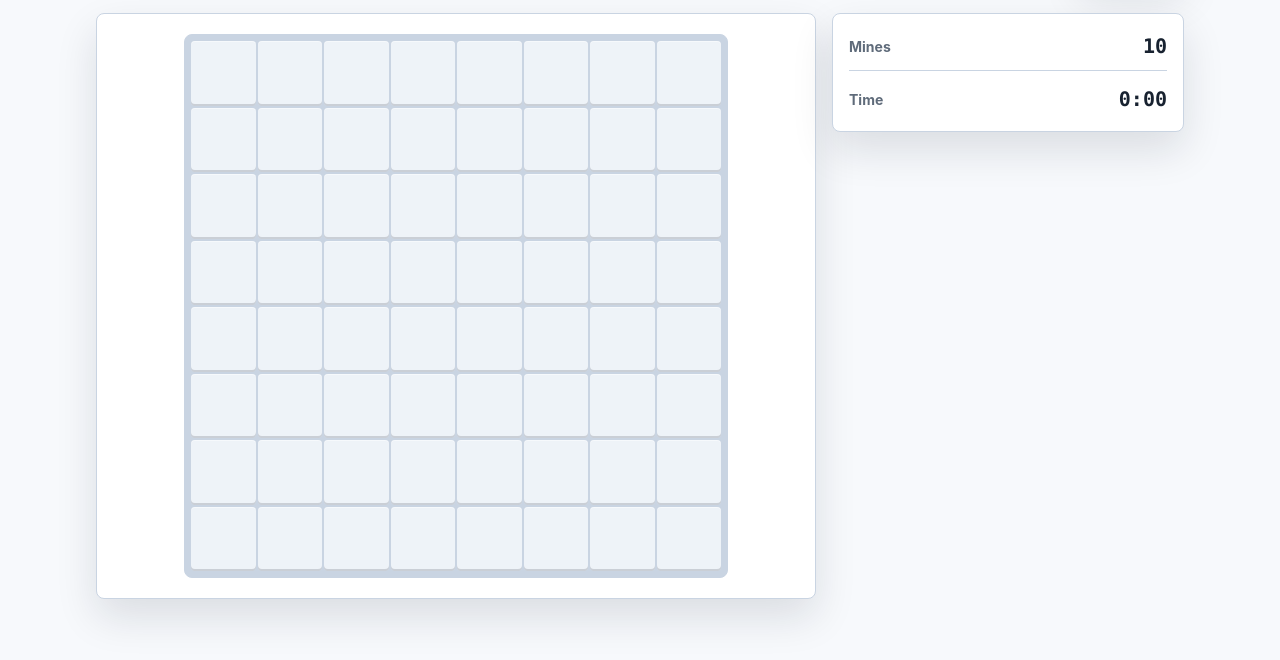
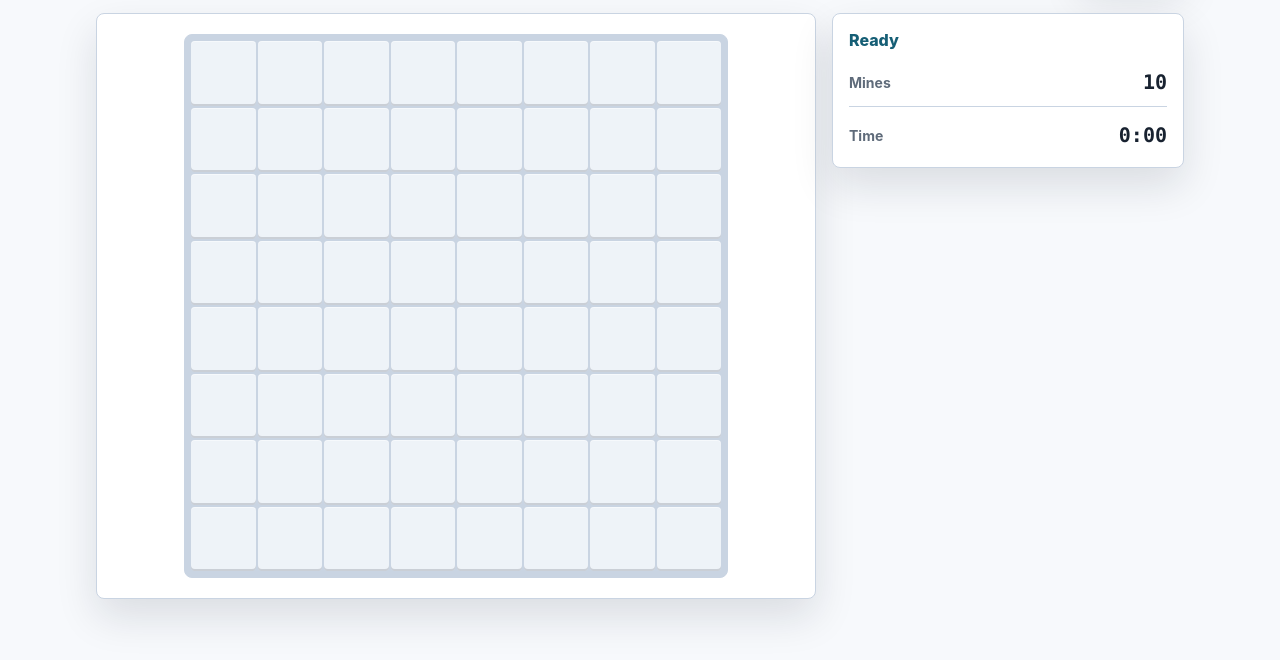
Before and after one commit to mtplayground/mct-test-u-agmn-mct-test-user, a website built with Vite: page index.html in a window 1280 px wide. Shown: the part 116-776 px from the top of the page. Built offline with nearby package versions, Linux system fonts and the light colour scheme.

Commit message:
feat: Implement status bar (mine counter, timer, status text)

```diff
--- a/src/main.ts
+++ b/src/main.ts
@@ -4,6 +4,7 @@ import './styles/board.css';
 
 import { createGameState } from './game/engine';
 import { createBoardView } from './ui/board-view';
+import { createStatusBar } from './ui/status-bar';
 
 const INITIAL_BOARD_CONFIG = {
   rows: 8,
@@ -28,7 +29,7 @@ appRoot.innerHTML = `
         <p class="app-kicker">Minesweeper</p>
         <h1 id="app-title">${safeAppTitle}</h1>
       </div>
-      <div class="status-pill" aria-label="Game status">Ready</div>
+      <div class="status-pill" aria-label="Game status" data-status-summary>Ready</div>
     </header>
 
     <main class="app-main" aria-labelledby="app-title">
@@ -37,28 +38,33 @@ appRoot.innerHTML = `
       </section>
 
       <aside class="info-panel" aria-label="Game details">
-        <section class="metric-group" aria-label="Current game metrics">
-          <div class="metric">
-            <span class="metric-label">Mines</span>
-            <strong class="metric-value">${String(INITIAL_BOARD_CONFIG.mines)}</strong>
-          </div>
-          <div class="metric">
-            <span class="metric-label">Time</span>
-            <strong class="metric-value">0:00</strong>
-          </div>
-        </section>
+        <div data-status-bar></div>
       </aside>
     </main>
   </div>
 `;
 
 const boardElement = appRoot.querySelector<HTMLElement>('[data-board-view]');
+const statusBarElement =
+  appRoot.querySelector<HTMLElement>('[data-status-bar]');
+const statusSummaryElement = appRoot.querySelector<HTMLElement>(
+  '[data-status-summary]',
+);
 
 if (boardElement === null) {
   throw new Error('Board view root element was not found.');
 }
 
-createBoardView(boardElement, createGameState(INITIAL_BOARD_CONFIG));
+if (statusBarElement === null) {
+  throw new Error('Status bar root element was not found.');
+}
+
+const initialGameState = createGameState(INITIAL_BOARD_CONFIG);
+
+createBoardView(boardElement, initialGameState);
+createStatusBar(statusBarElement, initialGameState, {
+  summaryElement: statusSummaryElement,
+});
 
 function escapeHtml(value: string): string {
   return value.replace(/[&<>"']/g, (character) => {
--- a/src/styles/base.css
+++ b/src/styles/base.css
@@ -136,6 +136,17 @@ h1 {
   padding: 1rem;
 }
 
+.status-bar {
+  display: grid;
+  gap: 1rem;
+}
+
+.status-text {
+  margin: 0;
+  color: var(--color-accent-strong);
+  font-weight: 800;
+}
+
 .metric-group {
   display: grid;
   gap: 0.75rem;
--- /dev/null
+++ b/src/ui/status-bar.ts
@@ -0,0 +1,199 @@
+import type { GameState, GameStatus } from '../types';
+
+export interface StatusBarOptions {
+  readonly intervalMs?: number;
+  readonly now?: () => number;
+  readonly summaryElement?: HTMLElement | null;
+}
+
+export interface StatusBar {
+  readonly element: HTMLElement;
+  update: (state: GameState) => void;
+  destroy: () => void;
+}
+
+const DEFAULT_INTERVAL_MS = 250;
+
+export function createStatusBar(
+  element: HTMLElement,
+  initialState: GameState,
+  options: StatusBarOptions = {},
+): StatusBar {
+  element.replaceChildren(createStatusBarElement());
+
+  const mineCountElement = queryRequiredElement(element, '[data-status-mines]');
+  const timerElement = queryRequiredElement(element, '[data-status-timer]');
+  const statusTextElement = queryRequiredElement(element, '[data-status-text]');
+  const now = options.now ?? Date.now;
+  const intervalMs = options.intervalMs ?? DEFAULT_INTERVAL_MS;
+  const summaryElement = options.summaryElement ?? null;
+  let currentState = initialState;
+  let intervalId: number | null = null;
+  let frameId: number | null = null;
+
+  const render = (): void => {
+    frameId = null;
+
+    const statusText = getStatusText(currentState.status);
+
+    mineCountElement.textContent = String(currentState.remainingMines);
+    timerElement.textContent = formatElapsedSeconds(
+      getDisplayElapsedSeconds(currentState, now()),
+    );
+    statusTextElement.textContent = statusText;
+
+    if (summaryElement !== null) {
+      summaryElement.textContent = statusText;
+    }
+  };
+
+  const scheduleRender = (): void => {
+    if (frameId !== null) {
+      return;
+    }
+
+    frameId = requestRenderFrame(render);
+  };
+
+  const stopTimer = (): void => {
+    if (intervalId !== null) {
+      window.clearInterval(intervalId);
+      intervalId = null;
+    }
+
+    if (frameId !== null) {
+      cancelRenderFrame(frameId);
+      frameId = null;
+    }
+  };
+
+  const startTimer = (): void => {
+    if (!isTimerRunning(currentState) || intervalId !== null) {
+      return;
+    }
+
+    intervalId = window.setInterval(scheduleRender, intervalMs);
+  };
+
+  const update = (state: GameState): void => {
+    currentState = state;
+
+    if (isTimerRunning(currentState)) {
+      startTimer();
+    } else {
+      stopTimer();
+    }
+
+    render();
+  };
+
+  update(initialState);
+
+  return {
+    element,
+    update,
+    destroy: () => {
+      stopTimer();
+      element.replaceChildren();
+    },
+  };
+}
+
+export function getStatusText(status: GameStatus): string {
+  switch (status) {
+    case 'ready':
+      return 'Ready';
+    case 'playing':
+      return 'Playing';
+    case 'won':
+      return 'Won';
+    case 'lost':
+      return 'Lost';
+  }
+}
+
+export function formatElapsedSeconds(totalSeconds: number): string {
+  const safeSeconds = Math.max(0, Math.floor(totalSeconds));
+  const minutes = Math.floor(safeSeconds / 60);
+  const seconds = safeSeconds % 60;
+
+  return `${String(minutes)}:${String(seconds).padStart(2, '0')}`;
+}
+
+function createStatusBarElement(): HTMLElement {
+  const statusBar = document.createElement('section');
+  statusBar.className = 'status-bar';
+  statusBar.setAttribute('aria-label', 'Status details');
+
+  const statusText = document.createElement('p');
+  statusText.className = 'status-text';
+  statusText.setAttribute('aria-live', 'polite');
+  statusText.dataset.statusText = '';
+
+  const metricGroup = document.createElement('section');
+  metricGroup.className = 'metric-group';
+  metricGroup.setAttribute('aria-label', 'Current game metrics');
+  metricGroup.append(
+    createMetricElement('Mines', 'statusMines'),
+    createMetricElement('Time', 'statusTimer'),
+  );
+
+  statusBar.append(statusText, metricGroup);
+
+  return statusBar;
+}
+
+function createMetricElement(label: string, dataKey: string): HTMLElement {
+  const metric = document.createElement('div');
+  metric.className = 'metric';
+
+  const labelElement = document.createElement('span');
+  labelElement.className = 'metric-label';
+  labelElement.textContent = label;
+
+  const valueElement = document.createElement('strong');
+  valueElement.className = 'metric-value';
+  valueElement.dataset[dataKey] = '';
+
+  metric.append(labelElement, valueElement);
+
+  return metric;
+}
+
+function queryRequiredElement(
+  root: HTMLElement,
+  selector: string,
+): HTMLElement {
+  const element = root.querySelector<HTMLElement>(selector);
+
+  if (element === null) {
+    throw new Error(`Status bar element ${selector} was not found.`);
+  }
+
+  return element;
+}
+
+function getDisplayElapsedSeconds(state: GameState, now: number): number {
+  if (!isTimerRunning(state)) {
+    return state.elapsedSeconds;
+  }
+
+  return Math.max(0, Math.floor((now - state.startedAt) / 1000));
+}
+
+function isTimerRunning(state: GameState): state is GameState & {
+  readonly status: 'playing';
+  readonly startedAt: number;
+} {
+  return state.status === 'playing' && state.startedAt !== null;
+}
+
+function requestRenderFrame(callback: () => void): number {
+  return window.requestAnimationFrame(() => {
+    callback();
+  });
+}
+
+function cancelRenderFrame(frameId: number): void {
+  window.cancelAnimationFrame(frameId);
+}
```
Also changed, not shown: tests/unit/status-bar.test.ts (added, +26 -0 lines).
